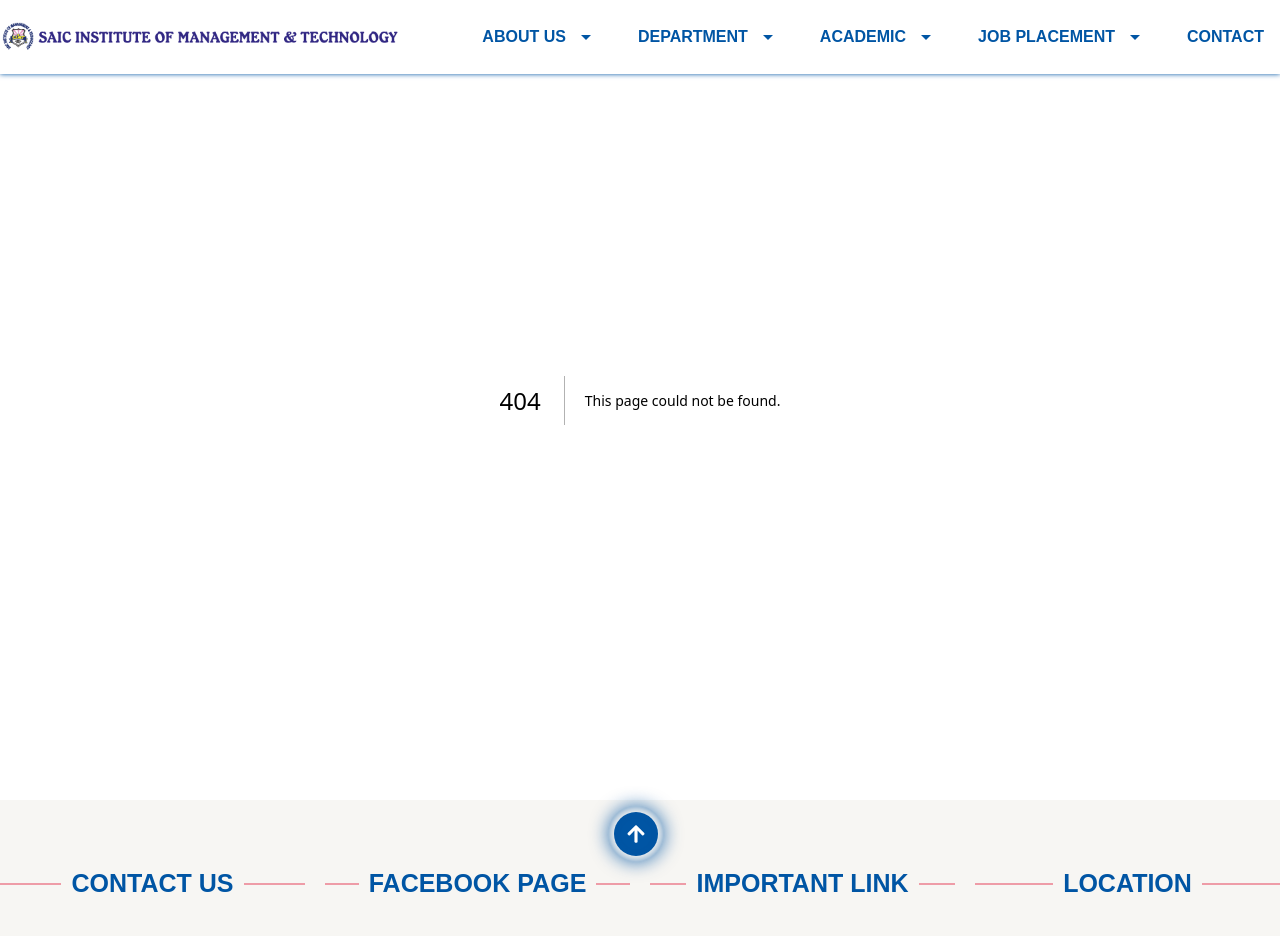
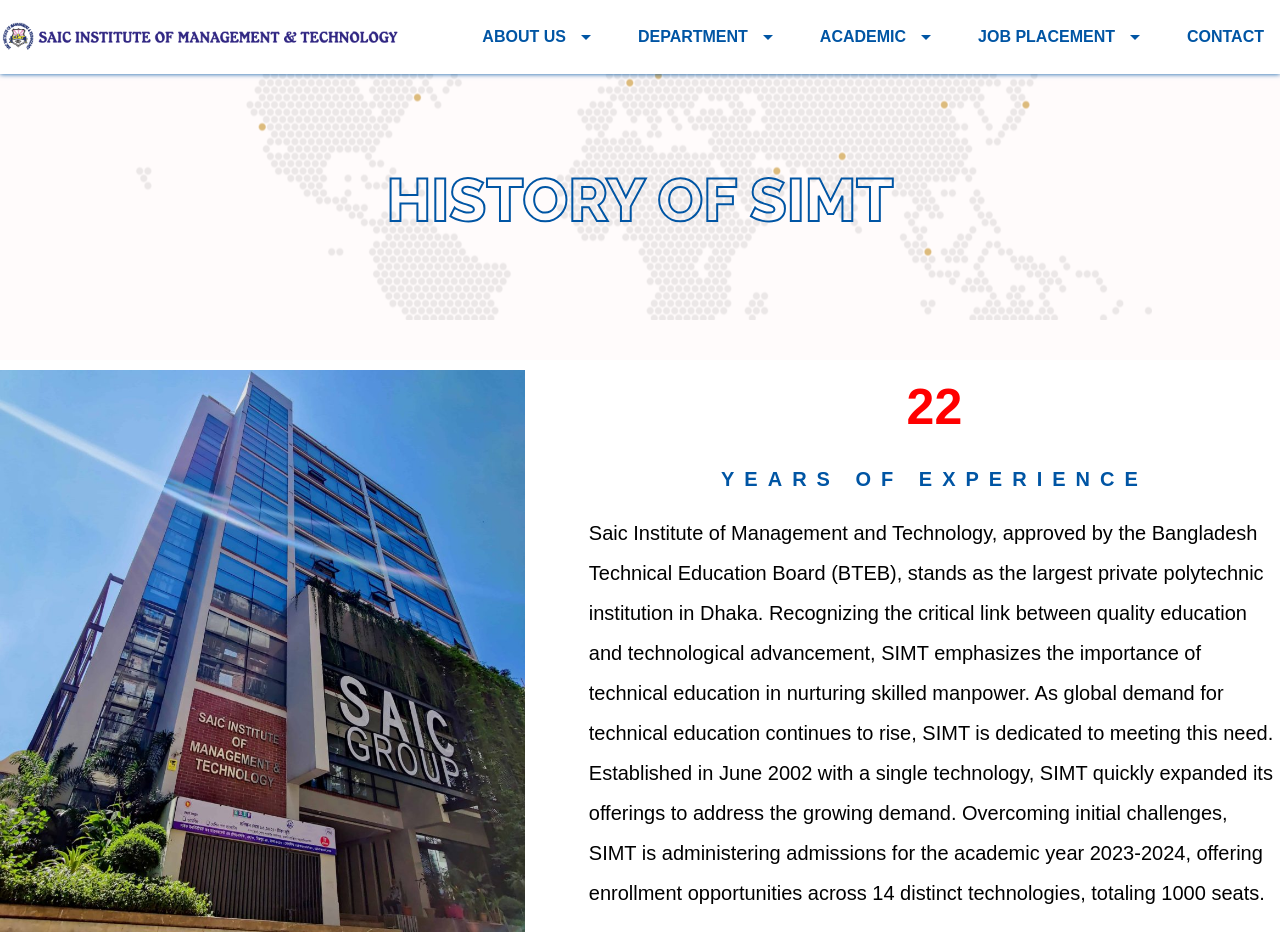
Before and after one commit to rockydey077/education-project, a Next.js app: page /history-of-simt in a window 1280 px wide. Before the commit this address had no page. Shown: the top 936 px of the page. Built offline with nearby package versions, Linux system fonts and the light colour scheme; grey boxes are pictures that could not be loaded.

Commit message:
Histroy page design complete

```diff
--- a/src/app/contact/page.jsx
+++ b/src/app/contact/page.jsx
@@ -1,11 +1,11 @@
-import ContactBanner from "@/components/ContactComponents/ContactBanner";
 import Location from "@/components/ContactComponents/Location";
 import MainContact from "@/components/ContactComponents/MainContact";
+import PageBanner from "@/components/Shared/PageBanner";
 
 const ContactPage = () => {
   return (
     <div>
-      <ContactBanner />
+      <PageBanner heading={"Contact Us"} />
       <MainContact />
       <Location />
     </div>
--- /dev/null
+++ b/src/app/history-of-simt/page.jsx
@@ -0,0 +1,14 @@
+import History from "@/components/HistoryComponents/History";
+import PageBanner from "@/components/Shared/PageBanner";
+import React from "react";
+
+const HistoryPage = () => {
+  return (
+    <div>
+      <PageBanner heading={"History of SIMT"} />
+      <History />
+    </div>
+  );
+};
+
+export default HistoryPage;
--- a/src/components/ContactComponents/ContactBanner.jsx
+++ /dev/null
@@ -1,21 +0,0 @@
-import styles from "./ContactBanner.module.css";
-import { Raleway } from "next/font/google";
-
-const raleway = Raleway({
-  weight: ["800"],
-  subsets: ["latin"],
-});
-
-const ContactBanner = () => {
-  return (
-    <div className={`${styles["contact-bg"]} h-[40vh] relative`}>
-      <h1
-        className={`${styles["contact-header"]} text-4xl lg:text-6xl ${raleway.className} uppercase absolute bg-[#FFF7F7] bg-opacity-50 top-0 left-0 w-full h-full flex items-center justify-center`}
-      >
-        Contact Us
-      </h1>
-    </div>
-  );
-};
-
-export default ContactBanner;
--- /dev/null
+++ b/src/components/HistoryComponents/History.jsx
@@ -0,0 +1,43 @@
+import Image from "next/image";
+import React from "react";
+import campusImg from "../../../public/assets/contact/building-956x1024.jpg";
+
+const History = () => {
+  return (
+    <div className="max-w-[1360px] mx-auto py-[50px]  flex flex-col lg:flex-row lg:gap-[5%] gap-5 px-2 lg:px-0">
+      <div className="lg:w-[41%]">
+        <Image
+          src={campusImg}
+          width={400}
+          height={300}
+          alt=""
+          className="w-full"
+        />
+      </div>
+      <div className="lg:w-[54%] space-y-5">
+        <h2 className="text-center text-[#FF0000] text-[50px] oxanium uppercase font-extrabold">
+          22
+        </h2>
+        <h4 className="text-center text-[#0055A4] oxanium font-semibold text-xl uppercase tracking-[10px]">
+          Years Of Experience
+        </h4>
+        <p className="rubik text-xl font-normal leading-8 lg:leading-10">
+          Saic Institute of Management and Technology, approved by the
+          Bangladesh Technical Education Board (BTEB), stands as the largest
+          private polytechnic institution in Dhaka. Recognizing the critical
+          link between quality education and technological advancement, SIMT
+          emphasizes the importance of technical education in nurturing skilled
+          manpower. As global demand for technical education continues to rise,
+          SIMT is dedicated to meeting this need. Established in June 2002 with
+          a single technology, SIMT quickly expanded its offerings to address
+          the growing demand. Overcoming initial challenges, SIMT is
+          administering admissions for the academic year 2023-2024, offering
+          enrollment opportunities across 14 distinct technologies, totaling
+          1000 seats.
+        </p>
+      </div>
+    </div>
+  );
+};
+
+export default History;
--- a/src/components/Shared/Navbar.jsx
+++ b/src/components/Shared/Navbar.jsx
@@ -41,7 +41,7 @@
                 className={`${styles["dropdown-content"]} absolute left-0 mt-2 w-48 bg-white rounded-sm hidden group-hover:block duration-300 ${styles["drop-shadow"]} rubik text-base font-semibold uppercase text-[#0055A4]`}
               >
                 <li className="hover:bg-[#0055A4] border-b border-[#000] w-full p-[15px] hover:text-white">
-                  <a href="#">History of SIMT</a>
+                  <Link href="/history-of-simt">History of SIMT</Link>
                 </li>
                 <li className="hover:bg-[#0055A4] border-b border-[#000] w-full p-[15px] hover:text-white">
                   <a href="#">Mission & Vision</a>
@@ -168,7 +168,7 @@
                     className={`w-full bg-white rounded-sm duration-300 rubik text-base font-semibold uppercase text-[#0055A4]`}
                   >
                     <li className="hover:bg-[#0055A4] border-b-2 px-8 border-[#0055A4] w-full p-[15px] hover:text-white">
-                      <a href="#">History of SIMT</a>
+                      <Link href="/history-of-simt">History of SIMT</Link>
                     </li>
                     <li className="hover:bg-[#0055A4] border-b-2 px-8 border-[#0055A4] w-full p-[15px] hover:text-white">
                       <a href="#">Mission & Vision</a>
--- /dev/null
+++ b/src/components/Shared/PageBanner.jsx
@@ -0,0 +1,22 @@
+import React from "react";
+import styles from "./PageBanner.module.css";
+import { Raleway } from "next/font/google";
+
+const raleway = Raleway({
+  weight: ["800"],
+  subsets: ["latin"],
+});
+
+const PageBanner = ({ heading }) => {
+  return (
+    <div className={`${styles["contact-bg"]} h-[40vh] relative`}>
+      <h1
+        className={`${styles["contact-header"]} mt-10 text-4xl lg:text-6xl ${raleway.className} uppercase absolute bg-[#FFF7F7] bg-opacity-50 top-0 left-0 w-full h-full flex items-center justify-center`}
+      >
+        {heading}
+      </h1>
+    </div>
+  );
+};
+
+export default PageBanner;
```
Also changed, not shown: src/components/Shared/PageBanner.module.css (renamed from src/components/ContactComponents/ContactBanner.module.css).
